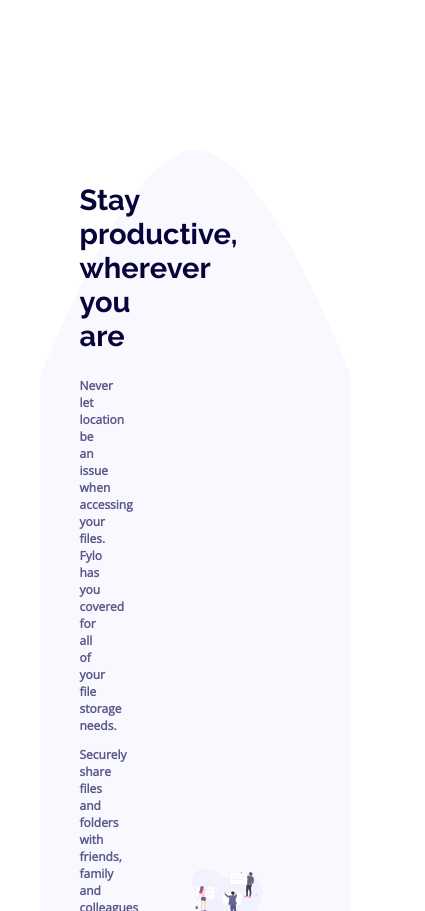
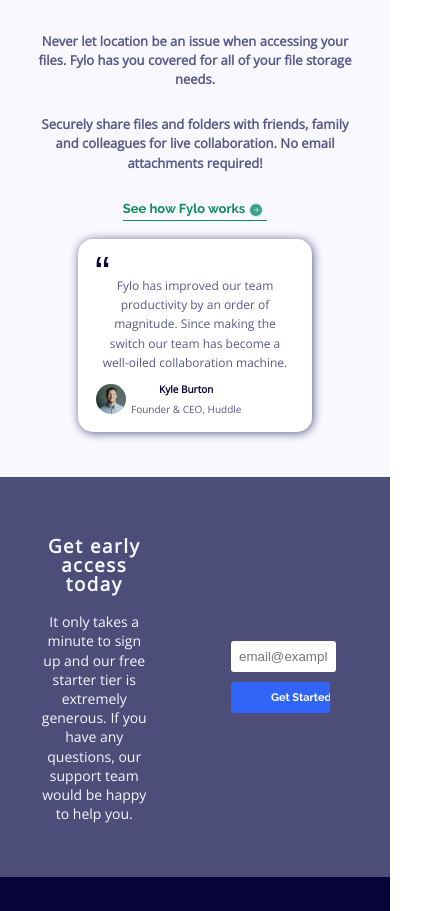
Before and after one commit to EmmyJoel/flyo-landing-page, a plain HTML site: page index.html in a window 390 px wide. Shown: the part 1005-1916 px from the top of the page, 425 px wide, since content can reach past the window. Drawn offline with nearby package versions, Linux system fonts and the light colour scheme.

Commit message:
initial commit

```diff
--- a/index.html
+++ b/index.html
@@ -42,7 +42,8 @@
         family, and co-workers.</p>
 
       <form action="#">
-      <input style="width:50%;" type="email" id="email" name="email" placeholder="Enter your email"><input type="button" class="button" value="Get Started">
+        <input class="first-input" type="email" id="email" name="email" pattern=".+@^[a-zA-Z0-]\.com"
+          placeholder="Enter your email"><input type="submit" id="button" value="Get Started">
       </form>
     </div>
     <div class="item three"><img class="illustration-img" src="./images/illustration-2.svg" alt="illutration image">
@@ -56,8 +57,8 @@
       <p>Securely share files and folders with friends, family and colleagues for
         live collaboration. No email attachments required!</p>
 
-      <p><a style="color:hsl(170, 45%, 43%); font-weight:400px;" href="#">See how Fylo works</a><img src="./images/icon-arrow.svg" alt="arrow"
-          style="vertical-align:middle; margin:3px;"></p>
+      <p><span class="link"> <a href="#">See how Fylo works</a><img src="./images/icon-arrow.svg" alt="arrow"
+            style="vertical-align:middle; margin:3px;"></span></p>
 
       <div class="testimonial">
         <img style="float:left;" src="./images/icon-quotes.svg" alt="quote image"><br>
@@ -65,32 +66,34 @@
           making the switch our team has become a well-oiled collaboration machine.</p>
         <div class="profile" style="display:flex; justify-content:start; align-items:center;">
           <img class="dp" src="./images/avatar-testimonial.jpg" alt="">
-          <span><p class="name">Kyle Burton</p><br>
+          <span>
+            <p class="name">Kyle Burton</p><br>
             <p>Founder & CEO, Huddle</p>
           </span>
         </div>
       </div>
     </div>
   </div>
-  <div class="section-2" >
+  <div class="section-2">
     <div class="five">
-      <div><h3>Get early access today</h2>
+      <h3>Get early access today</h3>
 
       <p>It only takes a minute to sign up and our free starter tier is extremely generous.
         If you have any questions, our support team would be happy to help you.</p>
-        </div>
+
     </div>
     <div class="six">
       <form action="#">
-      <input type="email" id="email" name="email" placeholder="Enter your email">
-      <br><input type="button" class="button" value="Get Started For Free">
+        <input class="second-input" pattern=".+@^[a-zA-Z0-]\.com" id="email" name="email"
+          placeholder="email@example.com" />
+        <br><input type="submit" id="button" value="Get Started For Free">
       </form>
     </div>
   </div>
 
   <div class="footer">
 
-    <img style="block-size:40px;" src="./images/logo copy.svg" alt="flyo logo">
+    <img style="block-size:35px;" src="./images/logo copy.svg" alt="flyo logo">
     <div class="footer-divs">
       <div class="lists">
         <p><img src="./images/icon-phone.svg">Phone: +1-543-123-4567</p>
--- a/styles.css
+++ b/styles.css
@@ -1,25 +1,29 @@
 html {
+
     width: 100%;
     box-sizing: border-box;
 }
 
 body {
+    background: url("./images/bg-curve-desktop.svg") bottom no-repeat;
+    background-size: 270% 70%;
     font-family: 'Open Sans', sans-serif;
-    padding: 20px;
     box-sizing: border-box;
     text-align: left;
-    width: 90%;
+    line-height: 1.2rem;
+    width: 100%;
+    padding: 0px 50px;
     margin: auto;
 }
 
 
 header {
+    font-family: 'Raleway', sans-serif;
     display: flex;
     justify-content: space-between;
     align-items: center;
     font-weight: bold;
-    padding: 10px;
-    margin-bottom: 30px
+    padding: 30px;
 }
 
 .logo {
@@ -35,20 +39,17 @@ nav ul {
 
 nav ul li a {
     text-decoration: none;
-    margin: 20px;
+    margin: 15px;
     color: hsl(238, 22%, 44%);
 }
 
 .main-container {
-    background: white url("./images/bg-curve-desktop.svg") bottom no-repeat;
-    background-size: 250% 60%;
-    align-items: center;
+    padding: 40px;
     justify-content: left;
     box-sizing: border-box;
     display: grid;
-    padding: 30px;
     row-gap: 150px;
-    grid-template-columns: 45% auto;
+    grid-template-columns: 50% 50%;
     grid-template-rows: auto;
 }
 
@@ -56,42 +57,17 @@ nav ul li a {
     width: 60%;
 }
 
-.item {
-    padding: 10px;
-}
-
-.item>p {
-    font-weight: bold;
-    font-size: 12px;
-}
-
-.one {
-    grid-area: 1/2/2/3;
-}
-
-.two>p {
-    padding-right: 80px;
-}
-
-.four>p {
-    font-weight: bold;
-    padding-right: 85px;
-}
-
-.three {
-    grid-area: 2/2/3/3;
-}
-
 h2 {
     font-family: 'Raleway', sans-serif;
     font-size: 29px;
+    line-height: 2rem;
     font-weight: 700;
     color: hsl(243, 87%, 12%);
 }
 
 p {
     font-family: 'Open Sans', sans-serif;
-    font-size: 13px;
+    font-size: 14px;
     text-align: left;
     color: hsl(238, 22%, 44%);
 }
@@ -102,27 +78,82 @@ form {
 }
 
 input {
+    border: 1px solid gray;
+    border-radius: 3px;
     margin: 5px;
-    padding: 5px;
+    padding: 8px;
 }
 
-.button {
+#email {
+    width: 50%;
+}
+
+#button {
     font-family: 'Raleway', sans-serif;
-    font-weight: 400;
+    font-weight: 700;
     font-size: 11px;
-    padding: 8px 25px;
-    border-radius: 2px;
+    padding: 9px 40px;
     color: white;
     background-color: hsl(224, 93%, 58%);
     border: none;
 }
 
+#button:hover {
+    cursor: pointer;
+    background-color: hsla(256, 44%, 51%, 0.678);
+}
+
+.link {
+    font-family: 'Raleway', sans-serif;
+    padding-bottom: 4px;
+    border-bottom: 1px solid hsl(157, 78%, 31%);
+}
+
+.link:hover {
+    border-bottom: 1px solid hsl(170, 45%, 43%);
+}
+
+.link a {
+    text-decoration: none;
+    color: hsl(157, 78%, 31%);
+    font-weight: 400px;
+}
+
+.link a:hover {
+    color: hsl(170, 45%, 43%);
+}
+
+.item>p {
+    font-weight: bold;
+    font-size: 13px;
+}
+
+.one {
+    grid-area: 1/2/2/3;
+}
+
+.two>h2 {
+    padding-right: 150px;
+}
+
+.two>p {
+    padding-right: 200px;
+}
+
+.three {
+    grid-area: 2/2/3/3;
+}
+
+.four>p {
+    padding-right: 200px;
+}
+
 .testimonial {
-    box-shadow: 1px 1px 8px hsl(238, 22%, 44%);
+    box-shadow: 1px 1px 10px hsl(238, 22%, 44%);
     width: 40%;
     background-color: white;
-    padding: 20px;
-    border-radius: 10px;
+    padding: 18px;
+    border-radius: 15px;
 }
 
 .testimonial p {
@@ -134,29 +165,30 @@ input {
 }
 
 .profile span p {
-    font-size: 12px;
+    font-size: 10px;
     line-height: 0px;
     margin: 0px;
 }
 
 .dp {
     border-radius: 100px;
-    block-size: 40px;
+    block-size: 30px;
 }
 
 .name {
-    font-weight: 700;
+    font-size: 12px;
+    font-weight: bolder;
     color: hsl(243, 87%, 12%);
 }
 
 .section-2 {
     padding: 40px;
-    color: white;
+    color: hsl(240, 75%, 98%);
     display: flex;
     align-items: center;
     justify-content: space-between;
     margin-top: 0;
-    background-color: hsl(238, 22%, 44%)
+    background-color: hsl(240, 23%, 39%)
 }
 
 .section-2 p {
@@ -168,10 +200,18 @@ input {
     width: 35%;
 }
 
+.five h3 {
+    letter-spacing: 0.1rem;
+}
+
 .six {
     width: 40%;
     margin-left: 10px;
     margin-right: 0;
+}
+
+.six input {
+    border: none;
 }
 
 .footer {
@@ -179,15 +219,20 @@ input {
     background-color: hsl(243, 87%, 12%);
 }
 
-.lists {
-    font-weight:400;
+.lists>p {
+    font-weight: 400;
     font-size: 13px;
     color: hsl(0, 0%, 75%);
 }
 
+.lists>p:hover {
+    color: hsla(256, 44%, 51%, 0.678);
+    cursor: pointer;
+}
+
 .lists img {
     vertical-align: bottom;
-    block-size: 10px;
+    block-size: 15px;
     margin: 5px;
 }
 
@@ -196,11 +241,129 @@ input {
     justify-content: space-between;
 }
 
-.socials{position:abolute;
-    margin-right:150px;
-    justify-self:left;
-    float:left;}
+.socials {
+    position: abolute;
+    margin-right: 150px;
+}
 
-.fa {color:white;
-    margin:10px;
+.fa {
+    text-decoration: none;
+    padding: 6px;
+    border: 1px solid hsl(0, 0%, 75%);
+    border-radius: 100px;
+    color: white;
+    margin: 10px;
 }
+
+.fa:hover {
+    color: hsla(256, 44%, 51%, 0.678);
+    ;
+    cursor: pointer;
+}
+
+@media screen and (max-width:850px) and (min-width:144px) {
+
+    html {
+        background: url("./images/bg-curve-mobile.svg") bottom no-repeat;
+        background-size: 100% 70%;
+        width: 100%;
+    }
+
+    body {
+        margin: 0px;
+        font-family: 'Open Sans', sans-serif;
+        text-align: center;
+        line-height: 1.2rem;
+        width: 100%;
+        padding: 0px;
+    }
+
+    .main-container {
+        margin: 0px;
+        padding: 5px 0px 40px 0px;
+        width: 100%;
+        box-sizing: border-box;
+        display: grid;
+        grid-template-columns: 100%;
+        row-gap: 20px;
+        text-align: center;
+    }
+
+    header {
+        margin: 0px;
+        padding: 10px;
+        font-family: 'Raleway', sans-serif;
+        display: flex;
+        justify-content: space-between;
+        align-items: center;
+        font-weight: 700;
+    }
+
+    .illustration-img {
+        width: 100%;
+    }
+
+    .item {
+        box-sizing: border-box;
+        text-align: center;
+        display: flex;
+        flex-direction: column;
+        align-items: center;
+        width: 100%;
+        margin: 0px;
+        padding: 0px 30px;
+    }
+
+    form {
+        width: 80%;
+        text-align: left;
+    }
+
+    input {
+        border: 1px solid gray;
+        border-radius: 3px;
+        margin: 5px;
+        padding: 8px;
+    }
+
+    #button {
+        width: 100%;
+        font-family: 'Raleway', sans-serif;
+        font-weight: 700;
+        font-size: 11px;
+        padding: 9px 40px;
+        border: none;
+    }
+
+    .one,
+    .three {
+        grid-area: auto;
+    }
+
+    .two h2,
+    .two p,
+    .four p {
+        padding-right: 0px;
+    }
+
+    .four h2 {
+        font-size: 20px;
+    }
+
+    #email {
+        width: 90%;
+    }
+
+
+    p {
+        font-family: 'Open Sans', sans-serif;
+        font-size: 14px;
+        text-align: center;
+        color: hsl(238, 22%, 44%);
+    }
+
+    .testimonial {
+        margin: 5px;
+        width: 60%;
+    }
+}
```
Lines whose indentation alone changed are shown as unchanged.
